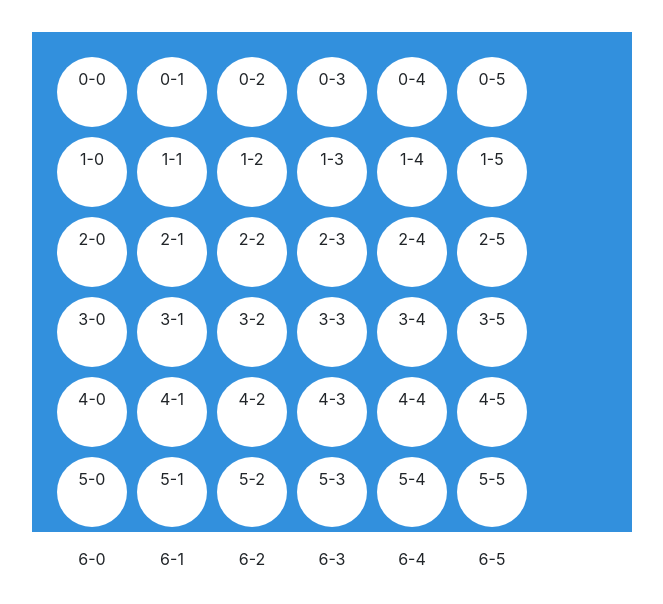
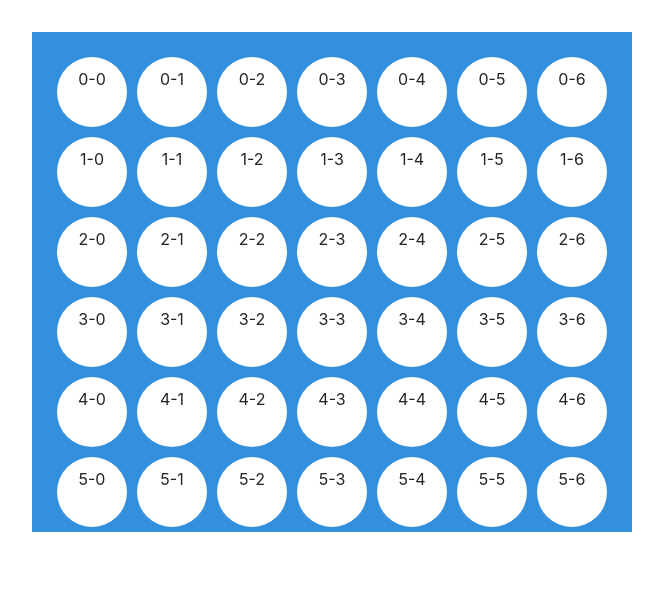
Before and after one commit to Denny29/Connect-Four-v2, a React (Vite) app: page / in a window 1280 px wide. Shown: the top 604 px of the page, without its empty margins (308-971 px from the left). Built offline with nearby package versions, Linux system fonts and the light colour scheme.

Commit message:
Fixed board dimensions (the first time I "fixed it" I broke it.

```diff
--- a/src/Gameboard.tsx
+++ b/src/Gameboard.tsx
@@ -4,8 +4,8 @@ import { Tile } from "./tile";
 export const Gameboard = () => {
 
     //Board contains the colors of the tiles
-    let totalRows = 7
-    let totalColumns = 6
+    let totalRows = 6
+    let totalColumns =7
     const [board, setBoard] = useState<string[][]>(
         Array.from({ length: totalRows }, () => Array(totalColumns).fill(""))
     )
```
